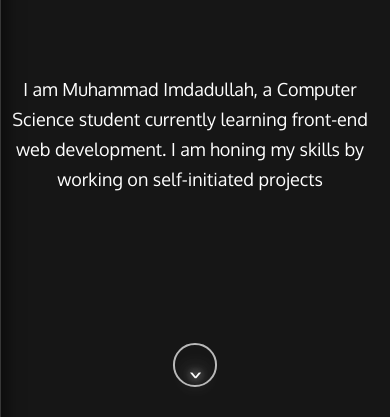
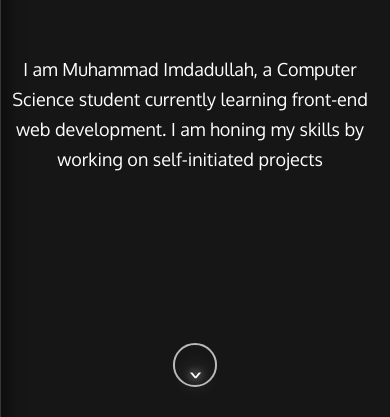
Before and after one commit to spidey077/PORTFOLIO, a plain HTML site: page index.html in a window 390 px wide. Shown: the part 427-844 px from the top of the page. Drawn offline with Linux system fonts and the light colour scheme.

Commit message:
Update style.css

```diff
--- a/style.css
+++ b/style.css
@@ -351,8 +351,9 @@ body {
     }
 
     .welcome-section-item3 {
-        width: 70%;
+        width:80%;
         margin: auto;
+        margin-top: -20px;
     }
 
     video {
```
